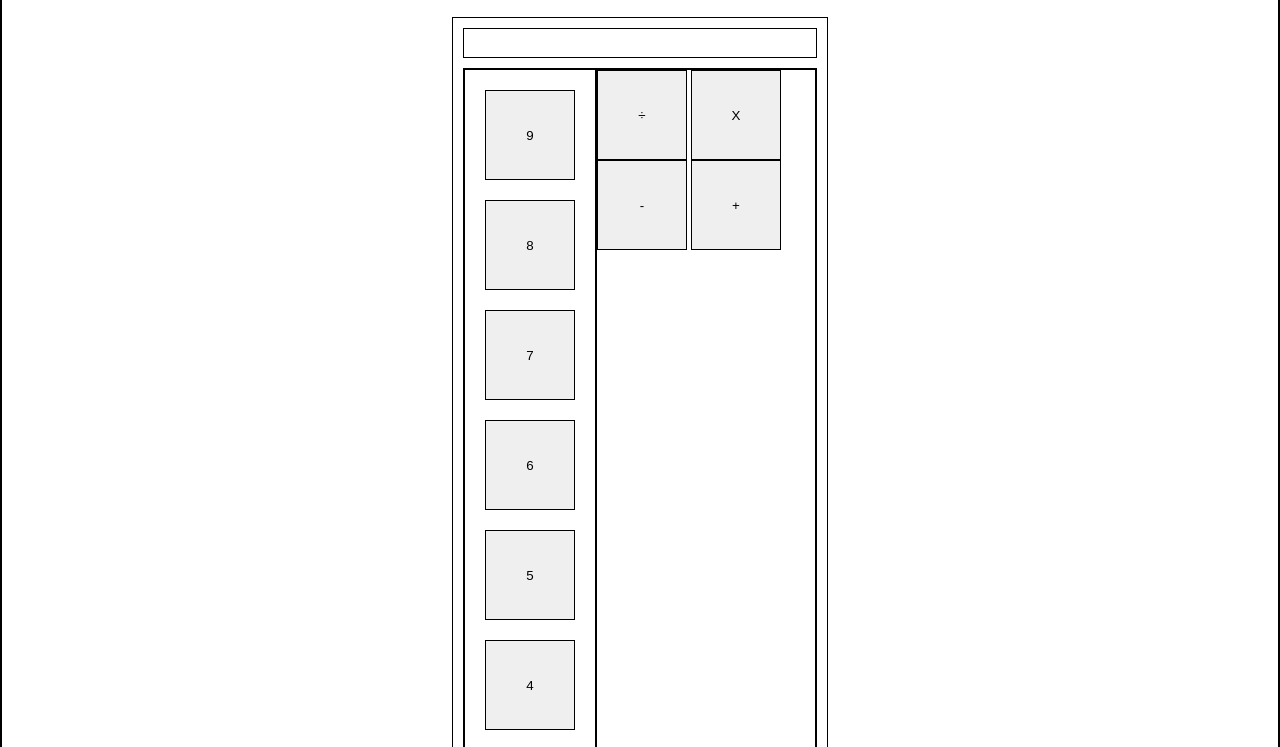
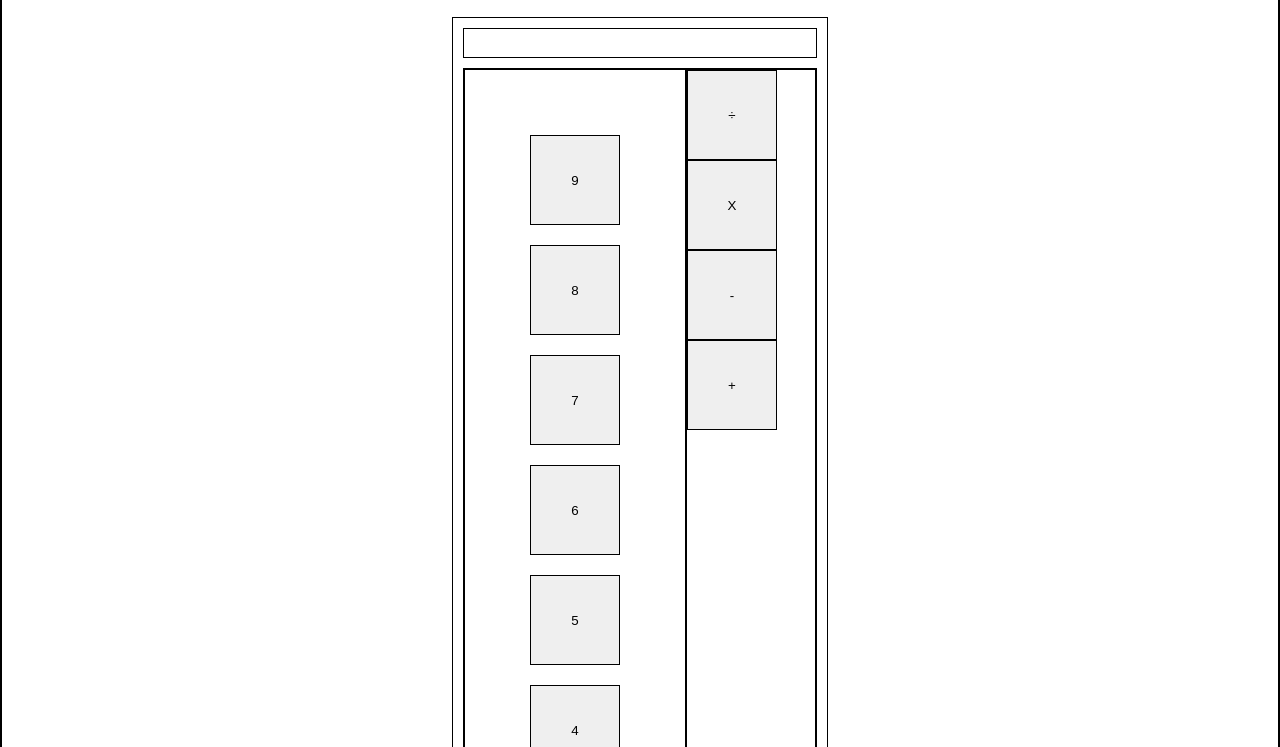
Before and after one commit to edyfer12/calculator, a plain HTML site: page index.html in a window 1280 px wide. Shown: the part 44-791 px from the top of the page. Drawn offline with Linux system fonts and the light colour scheme.

Commit message:
Edit comment and CSS rule for the first class element

```diff
--- a/style.css
+++ b/style.css
@@ -41,16 +41,16 @@ direction property as row */
     display: flex;
     flex-direction: row;
 }
-/* Set the width of the first class to be 75% of the div element where class is grouped-features.
+/* Set the width of the first class to be 80% of the div element where class is grouped-features.
 Also set the display property to flex to enable the flex-wrap property to be used. Set the flex-wrap property
 to wrap-reverse so buttons are rearranged into reverse order when the elements overflow the parent element.
 To prevent the user for accidentally clicking the number, set the gap to 20px so there is enough spacing
 between buttons horizontally and vertically. To evenly pad the group of buttons horizontally and vertically,
-set the padding to 20px.*/
+set the padding to 65px.*/
 .first {
-    flex: 3;
+    flex: 4;
     flex-wrap: wrap-reverse;
-    padding: 20px;
+    padding: 65px;
     display: flex;
     gap: 20px;
 }
```
